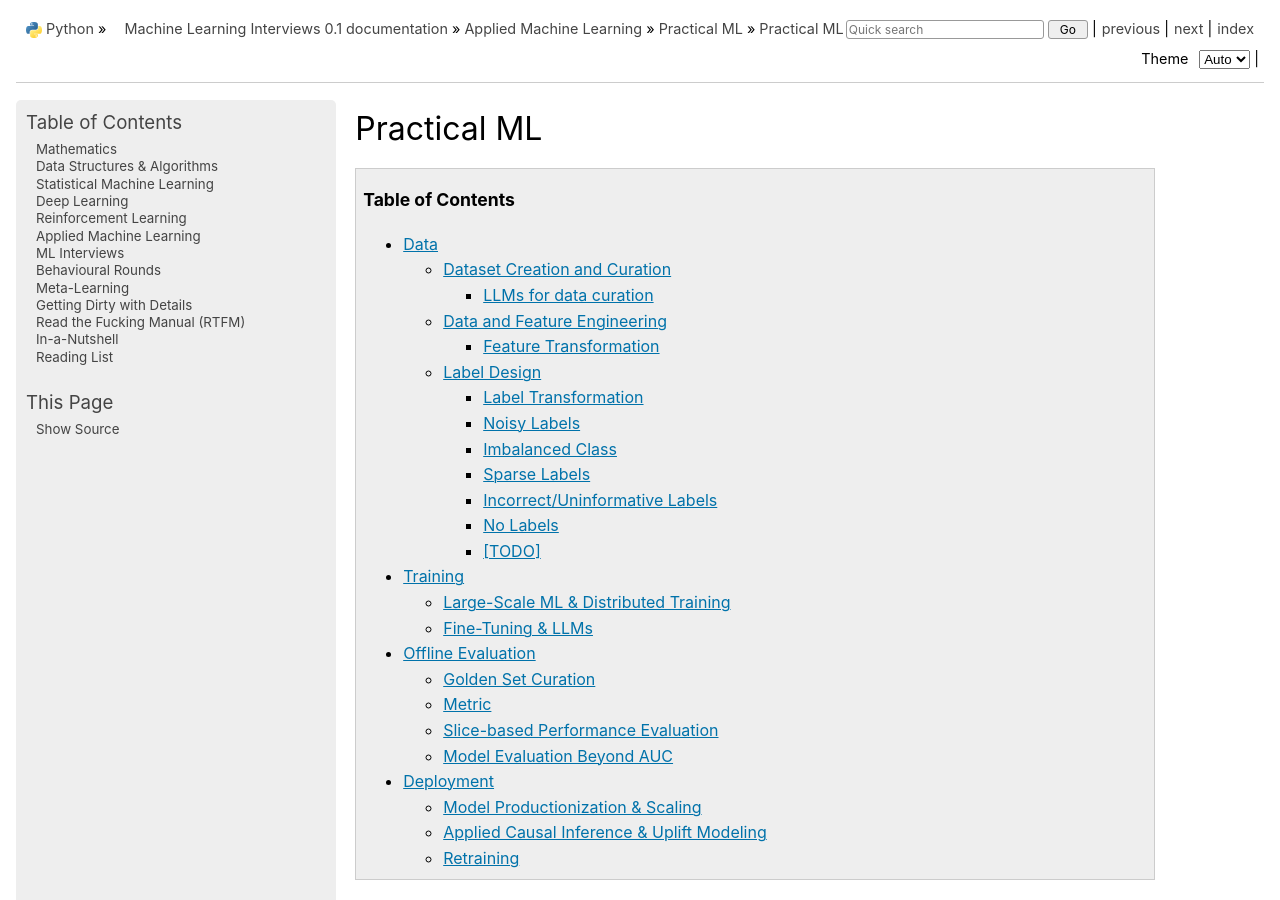
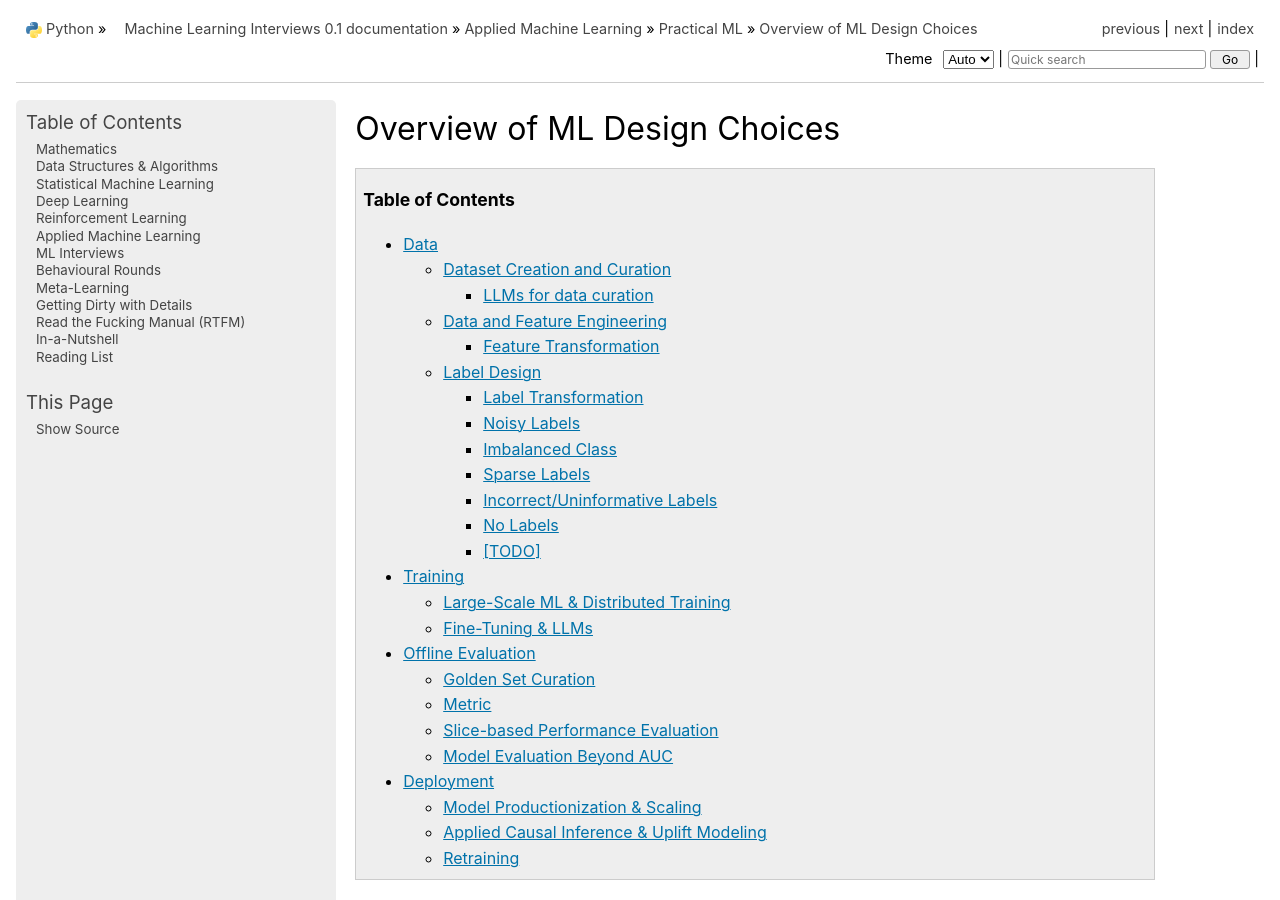
Before and after one commit to uselesstechjunks/leetcode, a Sphinx documentation site: the page built from docs/source/applied/practical/overview.rst, in a window 1280 px wide and 900 px high. Built offline with Sphinx 7.4.7, drawn with Linux system fonts in a browser that asks for light colours; pages that are not in the unit, such as notebooks, are missing from menus; some of the changed text lies outside the part shown.

Commit message:
Update overview.rst

```diff
--- a/docs/source/applied/practical/overview.rst
+++ b/docs/source/applied/practical/overview.rst
@@ -1,5 +1,5 @@
 #######################################################################
-Practical ML
+Overview of ML Design Choices
 #######################################################################
 .. contents:: Table of Contents
    :depth: 3
```
